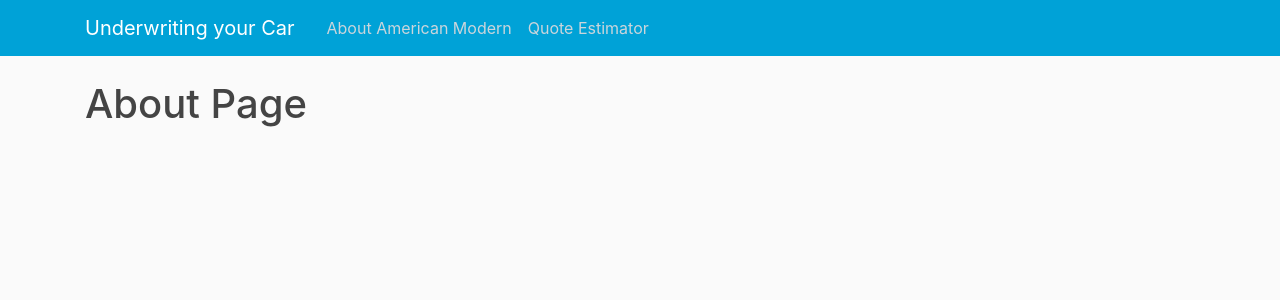
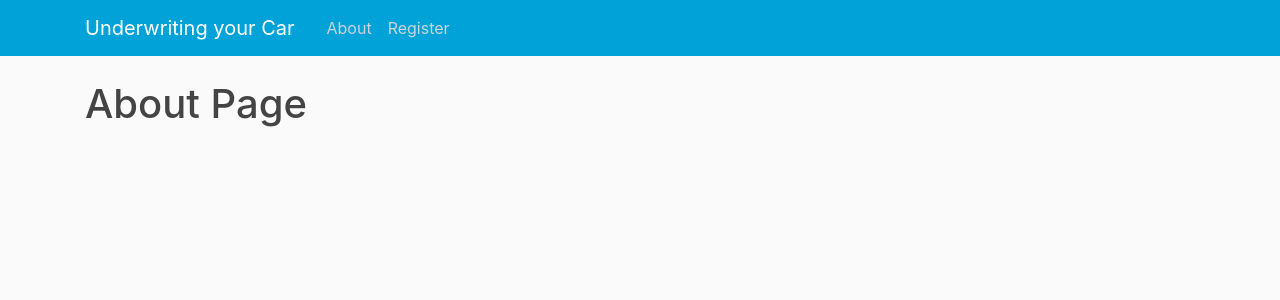
Before and after one commit to rahulnad/underwritting, a Flask app: page / in a window 1280 px wide. Shown: the top 300 px of the page. Run offline with Flask 2, Linux system fonts and the light colour scheme; some libraries are stand-ins or nearby versions.

Commit message:
adding new feature brnach

```diff
--- a/templates/layout.html
+++ b/templates/layout.html
@@ -26,8 +26,8 @@
           </button>
           <div class="collapse navbar-collapse" id="navbarToggle">
             <div class="navbar-nav mr-auto">
-              <a class="nav-item nav-link" href="{{ url_for('about') }}"> About American Modern</a>
-              <a class="nav-item nav-link" href="{{ url_for('register') }}">Quote Estimator</a>
+              <a class="nav-item nav-link" href="{{ url_for('about') }}"> About</a>
+              <a class="nav-item nav-link" href="{{ url_for('register') }}">Register</a>
             </div>
             <!-- Navbar Right Side -->
           </div>
```
